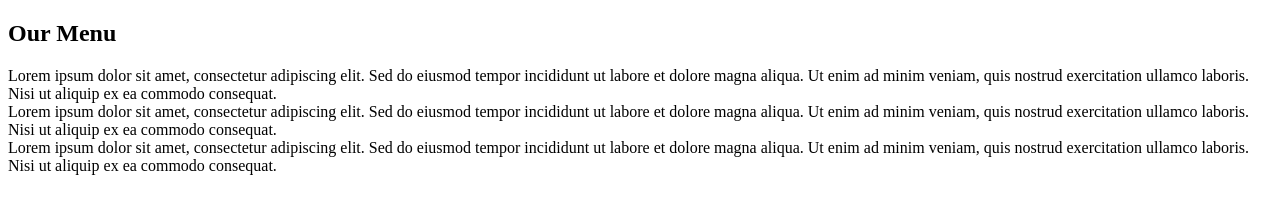
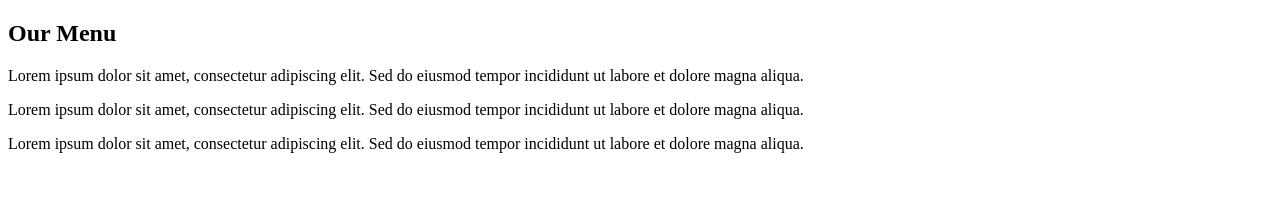
Before and after one commit to s21vainanna/module2-solution, a plain HTML site: page index.html in a window 1280 px wide. Drawn offline with Linux system fonts and the light colour scheme.

Commit message:
Update index.html

```diff
--- a/index.html
+++ b/index.html
@@ -2,23 +2,17 @@
 <html>
 
 <body>
-
-<h2>Our Menu</h2>
-
-<div class="flex-container">
-  <div>Lorem ipsum dolor sit amet, consectetur adipiscing elit.
-Sed do eiusmod tempor incididunt ut labore et dolore magna aliqua.
-Ut enim ad minim veniam, quis nostrud exercitation ullamco laboris.
-Nisi ut aliquip ex ea commodo consequat.</div>
-  <div>Lorem ipsum dolor sit amet, consectetur adipiscing elit.
-Sed do eiusmod tempor incididunt ut labore et dolore magna aliqua.
-Ut enim ad minim veniam, quis nostrud exercitation ullamco laboris.
-Nisi ut aliquip ex ea commodo consequat.</div>
-  <div>Lorem ipsum dolor sit amet, consectetur adipiscing elit.
-Sed do eiusmod tempor incididunt ut labore et dolore magna aliqua.
-Ut enim ad minim veniam, quis nostrud exercitation ullamco laboris.
-Nisi ut aliquip ex ea commodo consequat.</div>
-</div>
-
+  <h2>Our Menu</h2>
+  <div class="row">
+    <div class="col-lg-4 col-md-6">
+      <p>Lorem ipsum dolor sit amet, consectetur adipiscing elit. Sed do eiusmod tempor incididunt ut labore et dolore magna aliqua.</p>
+    </div>
+    <div class="col-lg-4 col-md-6">
+      <p>Lorem ipsum dolor sit amet, consectetur adipiscing elit. Sed do eiusmod tempor incididunt ut labore et dolore magna aliqua.</p>
+    </div>
+    <div class="col-lg-4 col-md-6">
+      <p>Lorem ipsum dolor sit amet, consectetur adipiscing elit. Sed do eiusmod tempor incididunt ut labore et dolore magna aliqua.</p>
+    </div>
+  </div>
 </body>
 </html>
```
